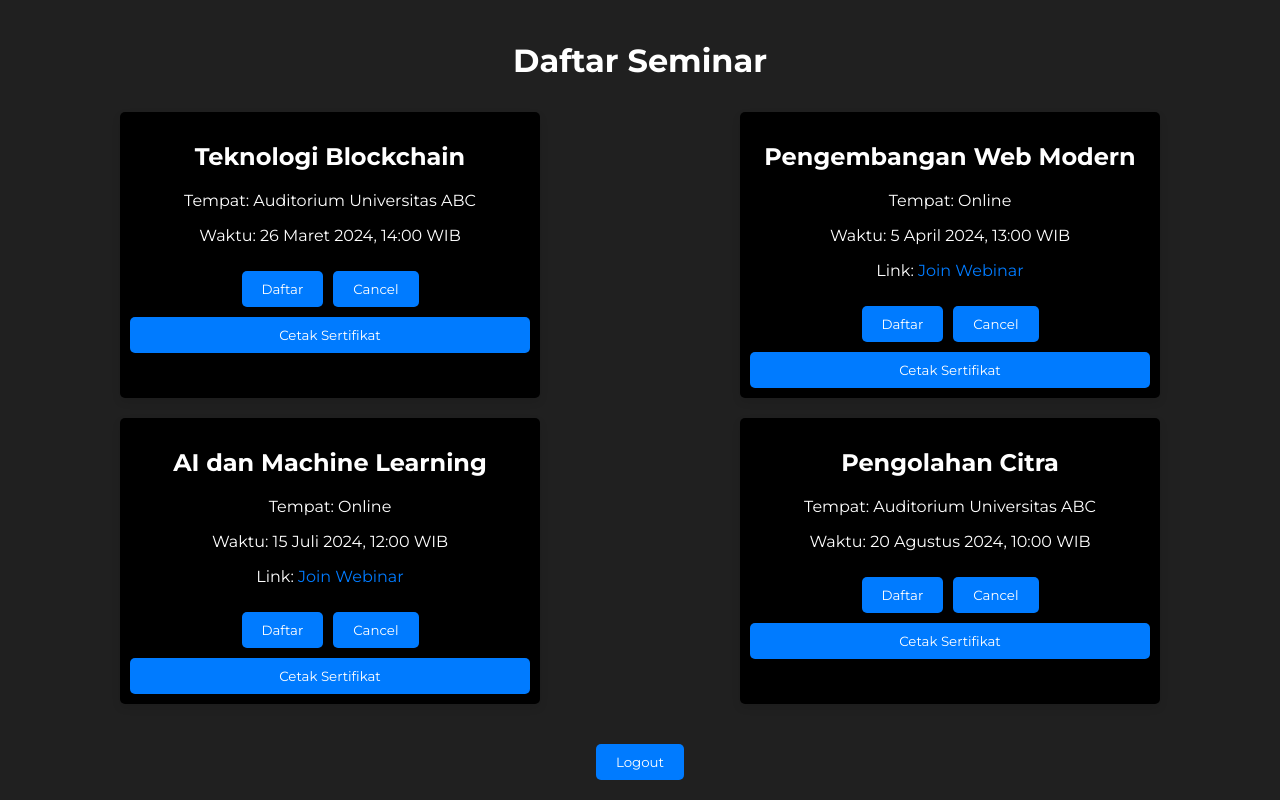
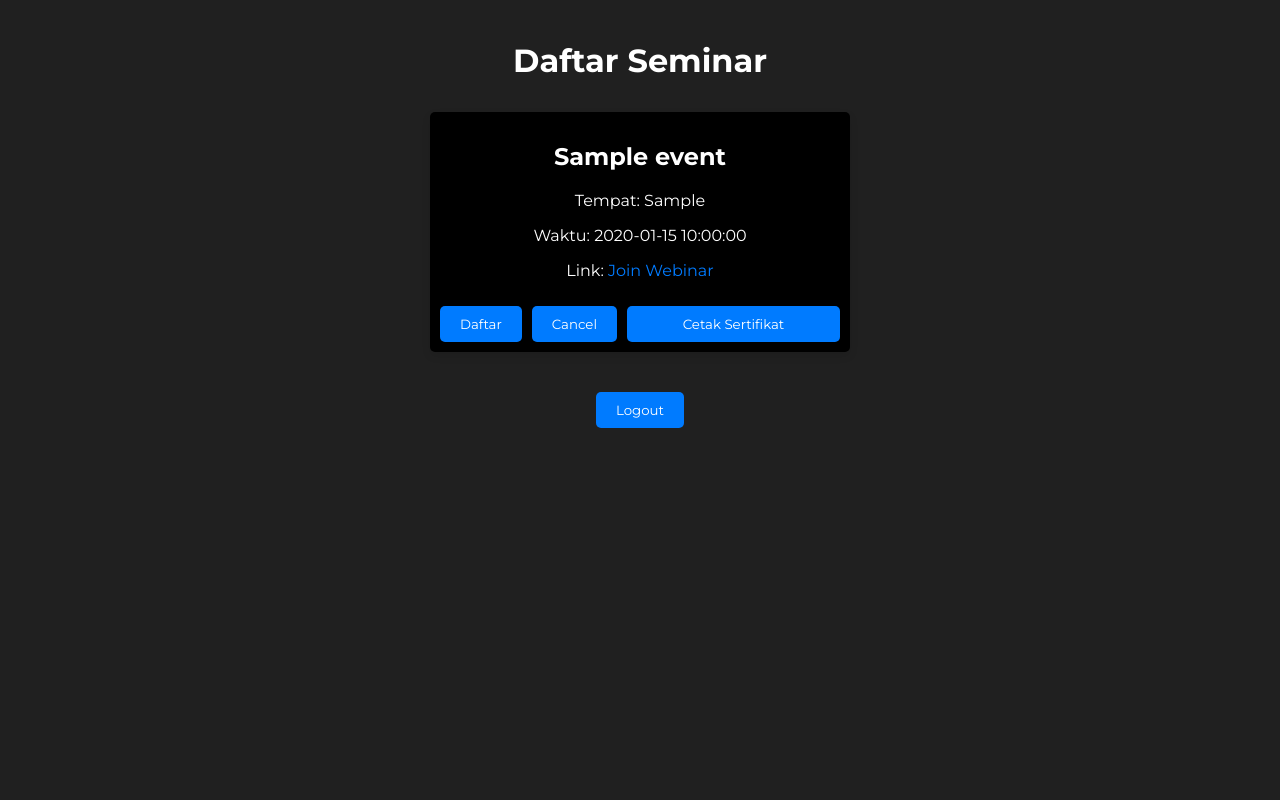
Before and after one commit to steprtm/webinar, a PHP site: page /home.php in a window 1280 px wide. Run offline with PHP 8.4, Linux system fonts and the light colour scheme; the visitor is signed in with stand-in values (Sample User, id 1); tables that the repository leaves empty or names only in its code hold one stand-in row (values such as "Sample post").

Commit message:
update kode

```diff
--- a/db.php
+++ b/db.php
@@ -1,12 +1,12 @@
 <?php
-$host = 'localhost';
-$dbname = 'event';
-$username = 'root';
-$password = '';
+$servername = "localhost";  // your server name
+$username = "root";         // your database username
+$password = "";             // your database password
+$dbname = "event";          // your database name
 
-$conn = new mysqli($host, $username, $password, $dbname);
-
+$conn = new mysqli($servername, $username, $password, $dbname); // Create connection
 if ($conn->connect_error) {
     die("Connection failed: " . $conn->connect_error);
 }
-?>
+
+// Rest of your code...
--- a/home.php
+++ b/home.php
@@ -2,65 +2,27 @@
 session_start();
 
 if (!isset($_SESSION['user_id'])) {
+    // Redirect to login if not logged in
     header('Location: login.php');
     exit();
 }
 
+// Include the database connection file
+include 'db.php';
 
-$seminar = [
-    [
-        'event_id'=> '1',
-        'nama' => 'Teknologi Blockchain',
-        'tempat' => 'Auditorium Universitas ABC',
-        'waktu' => '26 Maret 2024, 14:00 WIB',
-        'link' => ''
-    ],
-    [
-        'event_id'=> '2',
-        'nama' => 'Pengembangan Web Modern',
-        'tempat' => 'Online',
-        'waktu' => '5 April 2024, 13:00 WIB',
-        'link' => 'https://link.com/webinar'
-    ],
-    [
-        'event_id' =>'3',
-        'nama' => 'AI dan Machine Learning',
-        'tempat' => 'Online',
-        'waktu' => '15 Juli 2024, 12:00 WIB',
-        'link' => 'https://link.com/webinar'
-    ],
-    [
-        'event_id' => '4',
-        'nama' => 'Pengolahan Citra',
-        'tempat' => 'Auditorium Universitas ABC',
-        'waktu' => '20 Agustus 2024, 10:00 WIB',
-        'link' => ''
-    ]
-];
-?>
-<?php if (isset($_SESSION['alertMessage'])): ?>
-<script>
-    alert("<?php echo $_SESSION['alertMessage']; ?>");
-</script>
-<?php
+// Fetch seminars from the database
+$query = "SELECT * FROM events ORDER BY start_date DESC";
+$result = $conn->query($query);
+$seminars = [];
+if ($result->num_rows > 0) {
+    while ($row = $result->fetch_assoc()) {
+        $seminars[] = $row;
+    }
+} else {
+    echo "No seminars found.";
+}
+$conn->close();
 
-    unset($_SESSION['alertMessage']);
-?>
-<?php endif; ?>
-<!DOCTYPE html>
-<html lang="en">
-<head>
-    <meta charset="UTF-8">
-    <title>Home</title>
-    <link rel="stylesheet" href="css/home.css">
-    <link rel="preconnect" href="https://fonts.googleapis.com">
-    <link rel="preconnect" href="https://fonts.gstatic.com" crossorigin>
-    <link href="https://fonts.googleapis.com/css2?family=Montserrat:ital,wght@0,100..900;1,100..900&display=swap" rel="stylesheet">
-<script>
-function openCertificate(templateUrl) {
-    window.open(templateUrl, '_blank');
-}
-<?php
 function getCertificateTemplate($seminarName) {
     switch ($seminarName) {
         case 'Teknologi Blockchain':
@@ -76,47 +38,56 @@ function getCertificateTemplate($seminarName) {
     }
 }
 ?>
-</script>
-
+<!DOCTYPE html>
+<html lang="en">
+<head>
+    <meta charset="UTF-8">
+    <title>Home - Seminar Details</title>
+    <link rel="stylesheet" href="css/home.css">
+    <link rel="preconnect" href="https://fonts.googleapis.com">
+    <link rel="preconnect" href="https://fonts.gstatic.com" crossorigin>
+    <link href="https://fonts.googleapis.com/css2?family=Montserrat:ital,wght@0,100..900;1,100..900&display=swap" rel="stylesheet">
 </head>
 <body>
     <h1>Daftar Seminar</h1>
-    <div id="certificate" style="display:none;">
-    <h1>Certificate of Completion</h1>
-    <p>This is to certify that <strong>{{name}}</strong> has completed the seminar.</p>
-</div>
-
-  <div class="container">
-    <?php foreach ($seminar as $event): ?>
+    <div class="container">
+        <?php foreach ($seminars as $event): ?>
         <div class="seminar">
-            <h2><?php echo htmlspecialchars($event['nama']); ?></h2>
-            <p>Tempat: <?php echo htmlspecialchars($event['tempat']); ?></p>
-            <p>Waktu: <?php echo htmlspecialchars($event['waktu']); ?></p>
+            <h2><?php echo htmlspecialchars($event['name']); ?></h2>
+            <p>Tempat: <?php echo htmlspecialchars($event['location']); ?></p>
+            <p>Waktu: <?php echo htmlspecialchars($event['start_date']); ?></p>
             <?php if (!empty($event['link'])): ?>
                 <p>Link: <a href="<?php echo htmlspecialchars($event['link']); ?>">Join Webinar</a></p>
             <?php endif; ?>
             <div class="form-buttons">
-                <form action="register_event.php" method="post" style="margin: 0;">
+                <form action="register_event.php" method="post" style="display: inline;">
                     <input type="hidden" name="event_id" value="<?php echo $event['event_id']; ?>">
                     <button type="submit" name="register">Daftar</button>
                 </form>
-                <form action="cancel_registration.php" method="post" style="margin: 0;">
+                <form action="cancel_registration.php" method="post" style="display: inline;">
                     <input type="hidden" name="event_id" value="<?php echo $event['event_id']; ?>">
                     <button type="submit" name="cancel">Cancel</button>
                 </form>
-
+                <button onclick="openCertificate('<?php echo getCertificateTemplate($event['name']); ?>')">Cetak Sertifikat</button>
             </div>
-             <div class="form-buttons">
-            <button onclick="openCertificate('<?php echo getCertificateTemplate($event['nama']); ?>')">Cetak Sertifikat</button>
         </div>
-        </div>
-    <?php endforeach; ?>
-</div>
-
+        <?php endforeach; ?>
+    </div>
     <div class="logout-btn">
         <form action="logout.php" method="post">
             <button type="submit" name="logout">Logout</button>
         </form>
     </div>
+    <script>
+    function openCertificate(templateUrl) {
+        window.open(templateUrl, '_blank');
+    }
+    </script>
+    <?php if (isset($_SESSION['alertMessage'])): ?>
+<script>
+    alert("<?php echo $_SESSION['alertMessage']; ?>");
+    <?php unset($_SESSION['alertMessage']); ?> // Clear the message after displaying it
+</script>
+<?php endif; ?>
 </body>
 </html>
```
